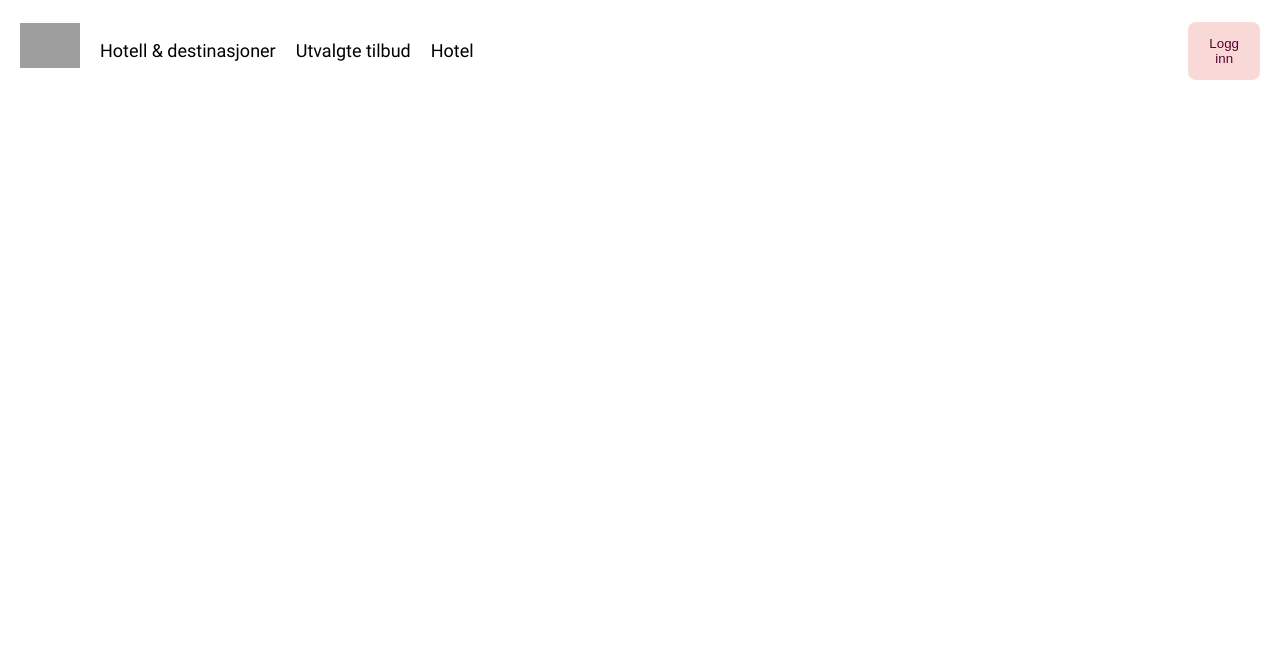
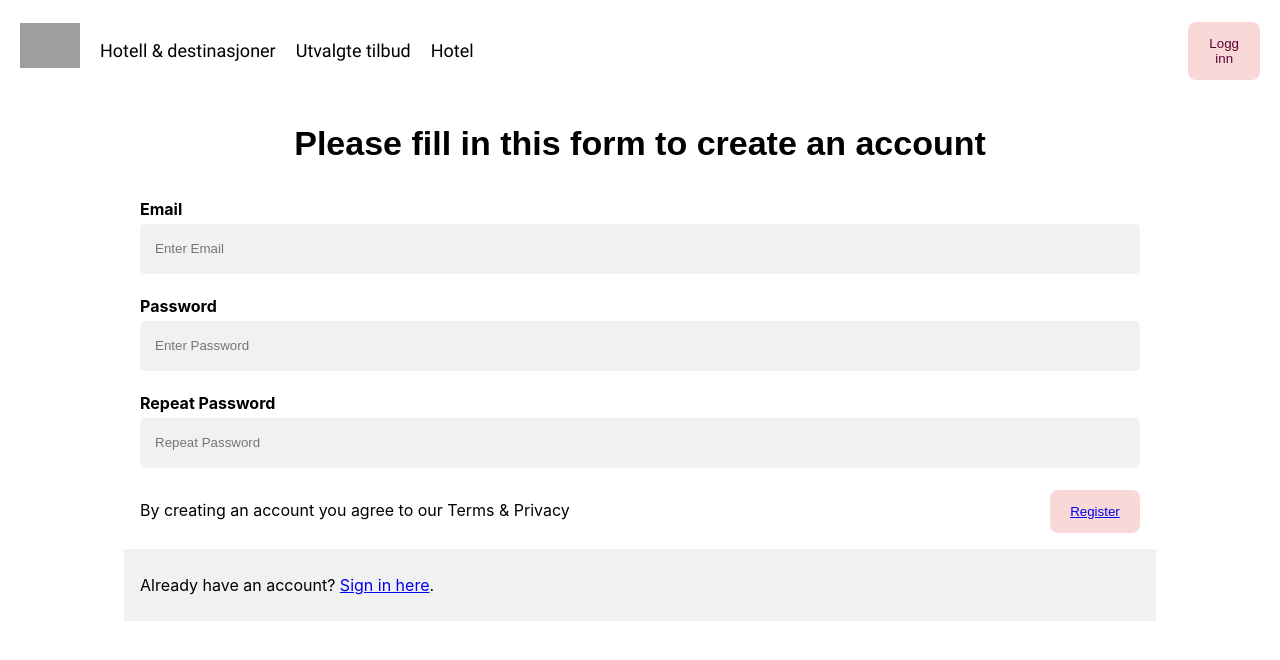
Before and after one commit to JanNordskog/StayfinderGruppe6, a React (Create React App) app in the folder frontend/: page /registrer in a window 1280 px wide. Shown: the top 660 px of the page. Built offline with nearby package versions, Linux system fonts and the light colour scheme.

Commit message:
FRONTEND added RegistrerForm

```diff
--- a/frontend/src/App.js
+++ b/frontend/src/App.js
@@ -6,6 +6,7 @@ import Login from './pages/Login';
 import HotellDestinasjoner from './pages/HotellDestinasjoner';
 import Hotel from './pages/Hotel';
 import UtvalgteTilbud from './pages/UtvalgteTilbud';
+import Registrer from './pages/Registrer';
 
 function App() {
   return (
@@ -16,6 +17,7 @@ function App() {
         <Route path='/hotellDestinasjoner' element={<HotellDestinasjoner />} />
         <Route path='/hotel' element={<Hotel />} />
         <Route path='/utvalgteTilbud' element={<UtvalgteTilbud />} />
+        <Route path='/registrer' element={<Registrer />} />
       </Routes>
     </>
   );
--- a/frontend/src/DiscountAd.css
+++ b/frontend/src/DiscountAd.css
@@ -6,8 +6,8 @@
     background-repeat: no-repeat;
     background-size: cover;
     background-position: center;
-    display: flex; /* Center vertically */
-    align-items: center; /* Center vertically */
+    display: flex;
+    align-items: center;
     flex-direction: column;
     margin-top: 80px;
 
@@ -15,35 +15,35 @@
 
 
 
-/* Heading */
+
 .Background h1 {
     font-family: Arial, sans-serif;
     font-size:70px;
     font-weight: bold;
-    color: white; /* Dark gray color */
+    color: white;
     margin-bottom: 20px;
     text-align: left;
 }
 
-/* Paragraph */
+
 .Background p {
     font-family: Arial, sans-serif;
     font-size: 22px;
-    color: lightgrey; /* Slightly lighter gray color */
-    line-height: 1.5; /* Adjust line height for readability */
+    color: lightgrey;
+    line-height: 1.5;
     margin-bottom: 10px;
 }
 
 .Background ul {
-    list-style-type: none; /* Remove default bullet points */
-    padding: 0; /* Remove default padding */
+    list-style-type: none;
+    padding: 0;
     width: 1000px;
     margin-top: 100px;
 
 
 }
 
-/* List Items */
+
 .Background li {
-    margin-bottom: 80px; /* Add spacing between list items */
+    margin-bottom: 80px;
 }
--- a/frontend/src/Footer.js
+++ b/frontend/src/Footer.js
@@ -1,5 +1,5 @@
 import React from "react";
-import { Link } from "react-router-dom"; // Import the Link component
+import { Link } from "react-router-dom";
 import "./Footer.css";
 
 const Footer = () => {
--- a/frontend/src/LoginForm.css
+++ b/frontend/src/LoginForm.css
@@ -44,6 +44,7 @@
     width: 90px;
     padding: 0.875rem 1rem;
     transition: 0.5s linear;
+    margin-top: 10px;
 }
 
 
@@ -64,6 +65,7 @@
 
 .LoginForm, .container {
     padding: 16px;
+
 }
 
 .LoginForm, .login-button {
--- a/frontend/src/LoginForm.js
+++ b/frontend/src/LoginForm.js
@@ -25,7 +25,7 @@ function LoginForm() {
 
                 <div className="container" style={{ backgroundColor: '#f1f1f1' }}>
 
-                    <span className="psw">Forgot <a href="#">password?</a></span>
+                    <span className="psw">Forgot password</span>
                 </div>
 
 
--- a/frontend/src/MainSearch.css
+++ b/frontend/src/MainSearch.css
@@ -66,7 +66,7 @@
     font-family: "Main";
     width: 900px;
     font-size: 50px;
-    margin-left: -250px; /* Adjust this value as needed */
+    margin-left: -250px;
     margin-top: -200px;
     display: flex;
     flex-direction: column;
@@ -74,7 +74,7 @@
 }
 
 
-/* Adjust background image as needed */
+
 .MainSearch {
     background-repeat: no-repeat;
     background-size: cover;
--- /dev/null
+++ b/frontend/src/RegistrerForm.css
@@ -0,0 +1,54 @@
+
+.RegistrerForm .container {
+    padding: 16px;
+}
+
+
+.RegistrerForm input[type="text"],
+.RegistrerForm input[type="password"] {
+    width: 100%;
+    padding: 15px;
+    margin: 5px 0 22px 0;
+    display: inline-block;
+    border: none;
+    background: #f1f1f1;
+}
+
+.RegistrerForm input[type="text"]:focus,
+.RegistrerForm input[type="password"]:focus {
+    background-color: #ddd;
+    outline: none;
+}
+
+
+.RegistrerForm .hr {
+    border: 1px solid #f1f1f1;
+    margin-bottom: 25px;
+}
+
+
+.RegistrerForm .registerbtn {
+    background-color: #f9d9d8;
+    color: #5a0032;
+    border: none;
+    cursor: pointer;
+    border-radius: .5rem;
+    width: 90px;
+    padding: 0.875rem 1rem;
+    transition: 0.5s linear;
+}
+
+.RegistrerForm .registerbtn:hover {
+    opacity: 1;
+}
+
+
+.RegistrerForm .a {
+    color: dodgerblue;
+}
+
+
+.RegistrerForm .signin {
+    background-color: #f1f1f1;
+    text-align: center;
+}
--- /dev/null
+++ b/frontend/src/RegistrerForm.js
@@ -0,0 +1,33 @@
+import { Link } from "react-router-dom";
+import React from 'react';
+import "./RegistrerForm.css";
+
+function RegisterForm() {
+    return (
+        <div className="RegistrerForm">
+           <h1>Please fill in this form to create an account</h1>
+                <div className="container">
+                    <label htmlFor="email"><b>Email</b></label>
+                    <input type="text" placeholder="Enter Email" name="email" id="email" required />
+
+                    <label htmlFor="psw"><b>Password</b></label>
+                    <input type="password" placeholder="Enter Password" name="psw" id="psw" required />
+
+                    <label htmlFor="psw-repeat"><b>Repeat Password</b></label>
+                    <input type="password" placeholder="Repeat Password" name="psw-repeat" id="psw-repeat" required />
+
+
+                    <p>By creating an account you agree to our Terms & Privacy</p>
+
+                    <button type="submit" className="registerbtn"><Link to="/login">Register</Link></button>
+                </div>
+
+
+            <div className="container signin">
+                <p>Already have an account? <Link to="/login">Sign in here</Link>.</p>
+            </div>
+        </div>
+    );
+}
+
+export default RegisterForm;
--- /dev/null
+++ b/frontend/src/pages/Registrer.js
@@ -0,0 +1,15 @@
+
+import RegisterForm from "../RegistrerForm";
+import LoginForm from "../RegistrerForm";
+
+function Registrer(){
+    return(
+        <div className="Registrer">
+
+            <RegisterForm/>
+        </div>
+
+    );
+}
+
+export default Registrer;
```
